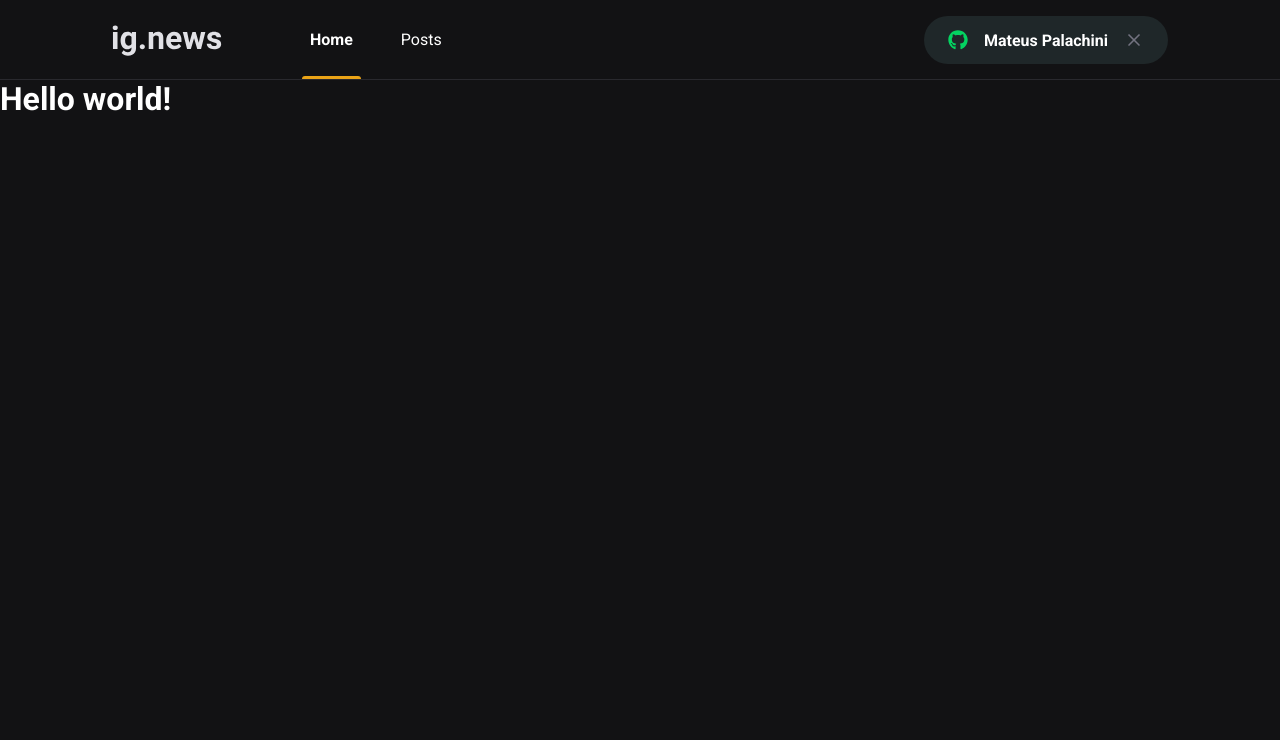
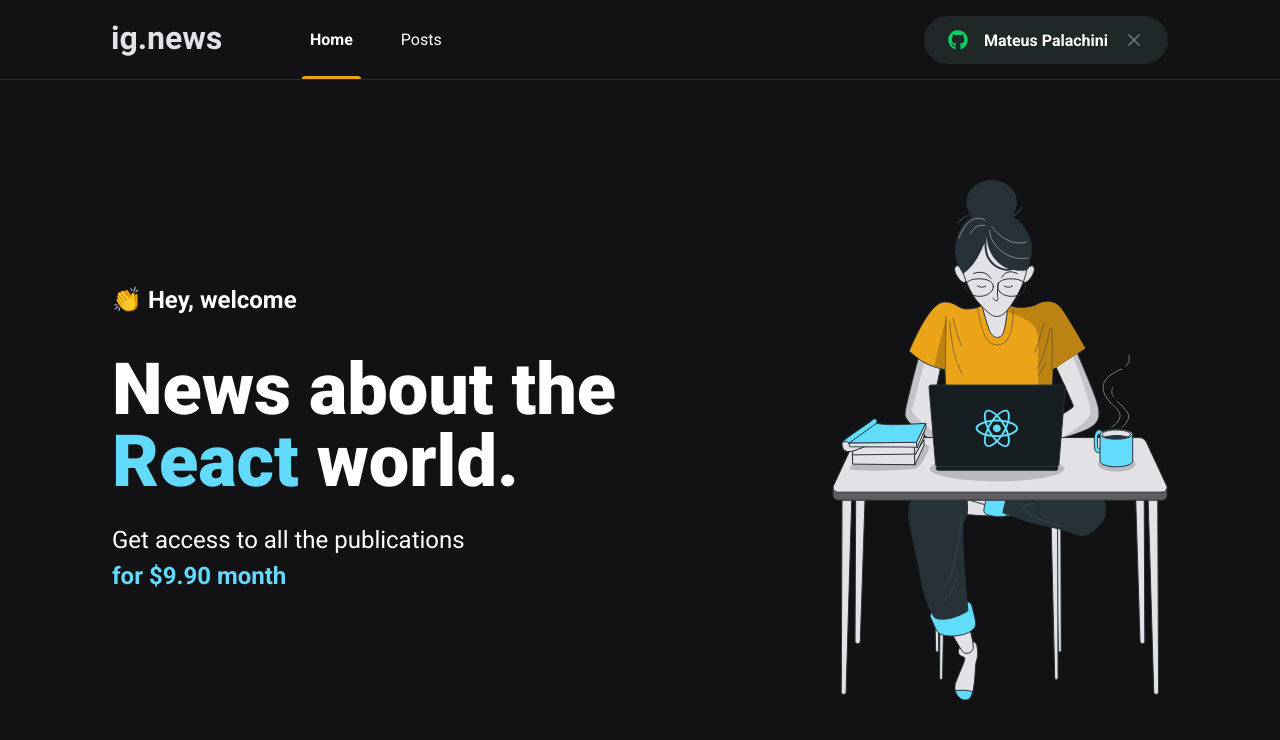
Before and after one commit to palachini/ignews-node.js, a Next.js app: page / in a window 1280 px wide. Shown: the top 740 px of the page. Built offline with nearby package versions, Linux system fonts and the light colour scheme.

Commit message:
create page home but not button subscriber

```diff
--- a/src/components/SignInButton/index.tsx
+++ b/src/components/SignInButton/index.tsx
@@ -1,7 +1,7 @@
 import { FaGithub } from 'react-icons/fa';
 import { FiX } from 'react-icons/fi';
 
-import style from './styles.module.scss';
+import styles from './styles.module.scss';
 
 export function SignInButton() {
   const isUserLoggedIn = true;
@@ -9,16 +9,16 @@
   return isUserLoggedIn ? (
     <button
       type="button"
-      className={style.signInButton}
+      className={styles.signInButton}
     >
       <FaGithub color="#04d361"/>
       Mateus Palachini
-      <FiX color="#737380" className={style.closeIcon} />
+      <FiX color="#737380" className={styles.closeIcon} />
     </button>
   ) : (
     <button
       type="button"
-      className={style.signInButton}
+      className={styles.signInButton}
     >
       <FaGithub color="#eba417"/>
       Sign in with Github
--- /dev/null
+++ b/src/pages/home.module.scss
@@ -0,0 +1,41 @@
+.contentContainer {
+  max-width: 1120px;
+  margin: 0 auto;
+  padding: 0 2rem;
+  height: calc(100vh - 5rem);
+
+  display: flex;
+  align-items: center;
+  justify-content: space-between;
+}
+
+.hero {
+  max-width: 600px;
+
+  > span {
+    font-size: 1.5rem;
+    font-weight: bold;
+  }
+
+  h1 {
+    font-size: 4.5rem;
+    line-height: 4.5rem;
+    font-weight: 900;
+    margin-top: 2.5rem;
+
+    span {
+      color: var(--cyan-500);
+    }
+  }
+
+  p{
+    font-size: 1.5rem;
+    line-height: 2.25rem;
+    margin-top: 1.5rem;
+
+    span {
+      color: var(--cyan-500);
+      font-weight: bold;
+    }
+  }
+}
--- a/src/pages/index.tsx
+++ b/src/pages/index.tsx
@@ -1,15 +1,25 @@
 import Head from 'next/head';
 
+import styles from './home.module.scss';
 
 export default function Home() {
   return (
     <>
       <Head>
-        <title>Início | ig.news</title>
+        <title>Home | ig.news</title>
       </Head>
-      <h1 >
-        Hello world!
-      </h1>
+
+      <main className={styles.contentContainer}>
+        <section className={styles.hero}>
+          <span>👏 Hey, welcome</span>
+          <h1>News about the <span>React</span> world.</h1>
+          <p>
+            Get access to all the publications <br />
+            <span>for $9.90 month</span>
+          </p>
+        </section>
+        <img src="/images/avatar.svg" alt="Girl coding" />
+      </main>
     </>
   )
 }
```
